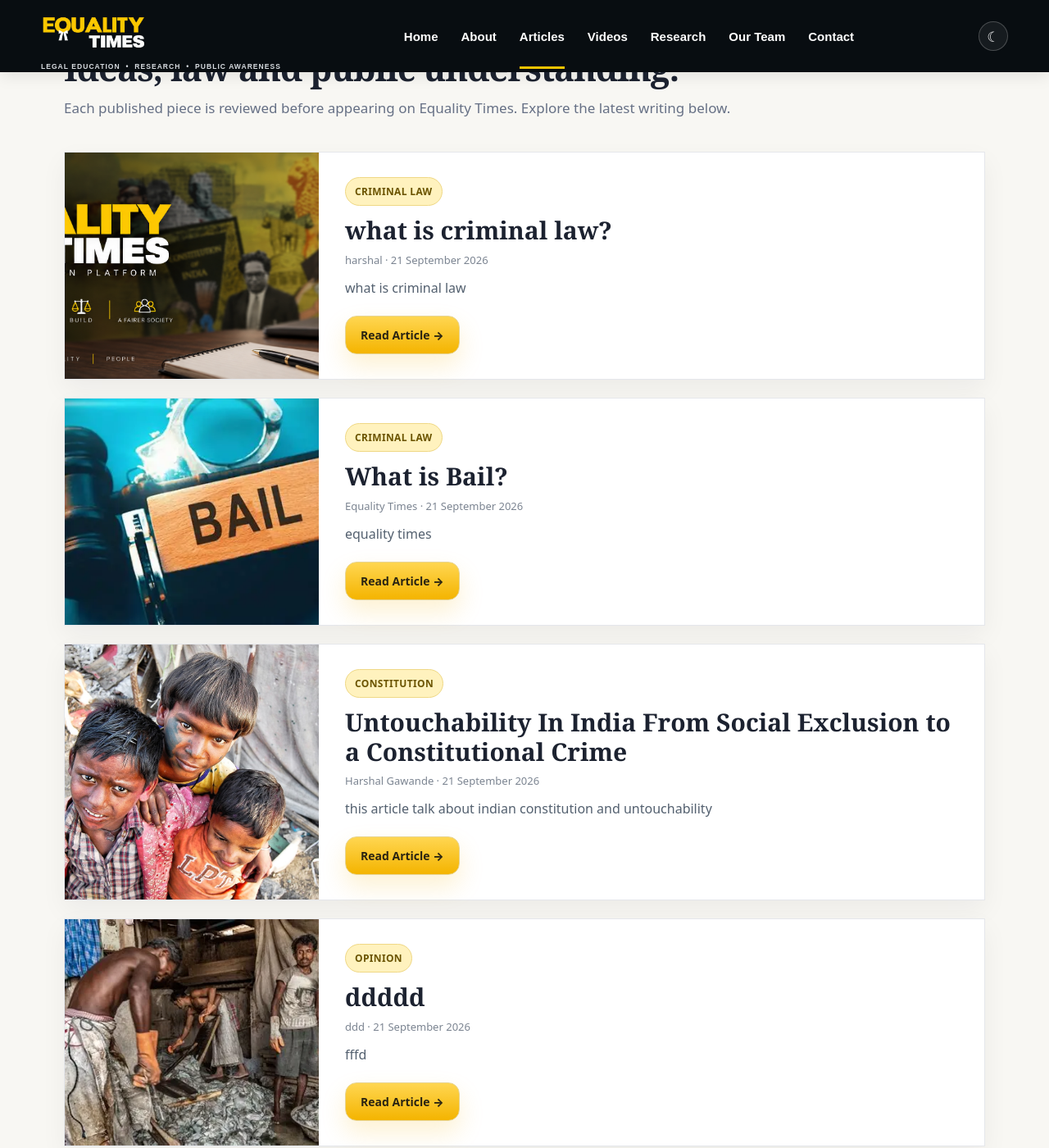
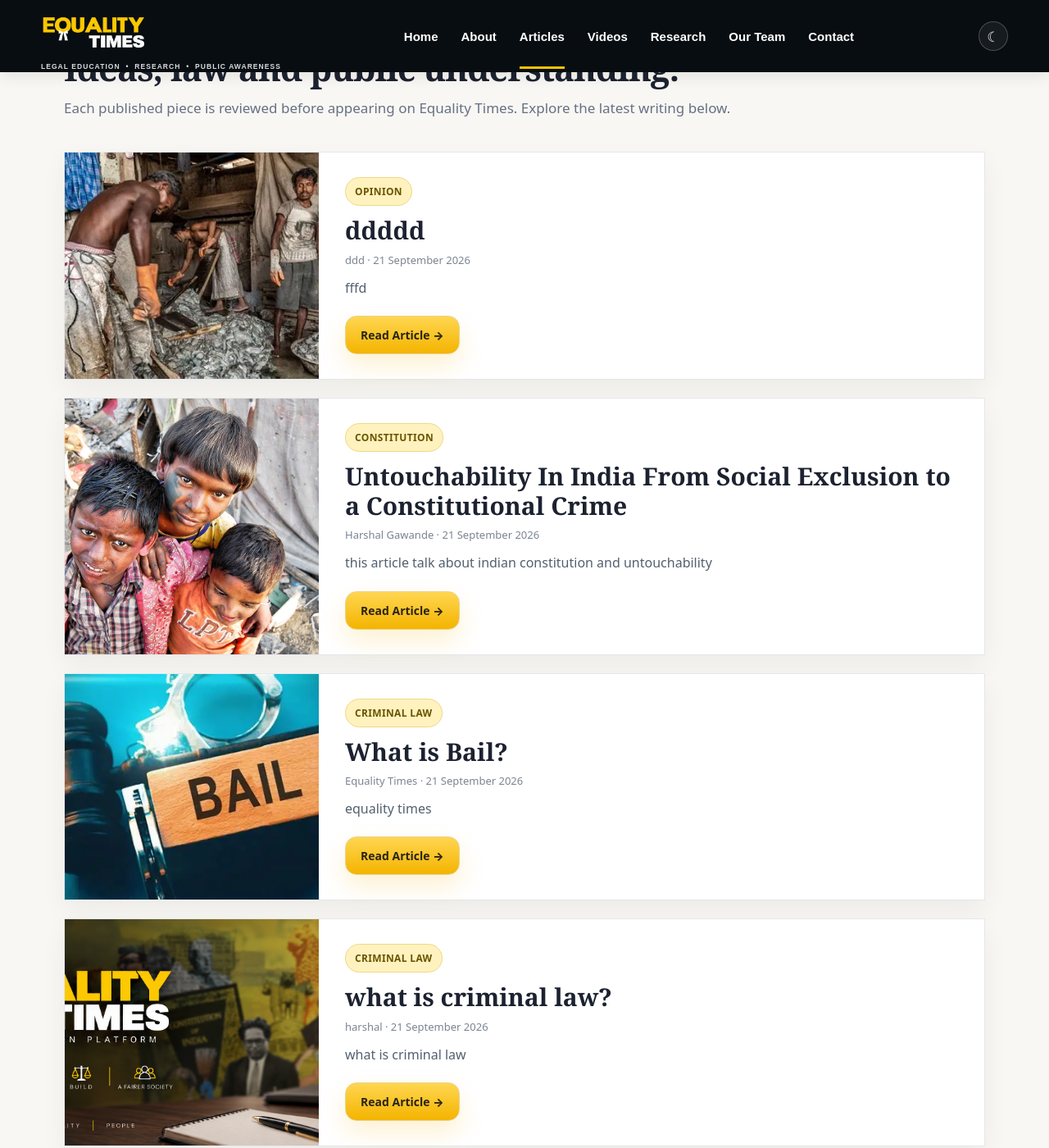
Before and after one commit to equalitytimes/equalitytimes-test, a Jekyll site: the page built from articles/index.html, in a window 1280 px wide and 1400 px high, scrolled down 500 px. Shown: the whole window at 82% size. Built offline with Jekyll 4.4.1, drawn with Linux system fonts in a browser that asks for light colours.

Commit message:
Sort article archive by newest publication date

```diff
--- a/articles/index.html
+++ b/articles/index.html
@@ -65,8 +65,9 @@ body{padding-top:88px!important}
     </div>
 
     <div class="et-article-list">
-      {% if site.posts.size > 0 %}
-        {% for post in site.posts %}
+      {% assign sorted_posts = site.posts | sort: "date" | reverse %}
+      {% if sorted_posts.size > 0 %}
+        {% for post in sorted_posts %}
           <article class="et-article-card">
             <a class="et-article-card-media" href="{{ post.url | relative_url }}">
               {% if post.cover_image %}
```
